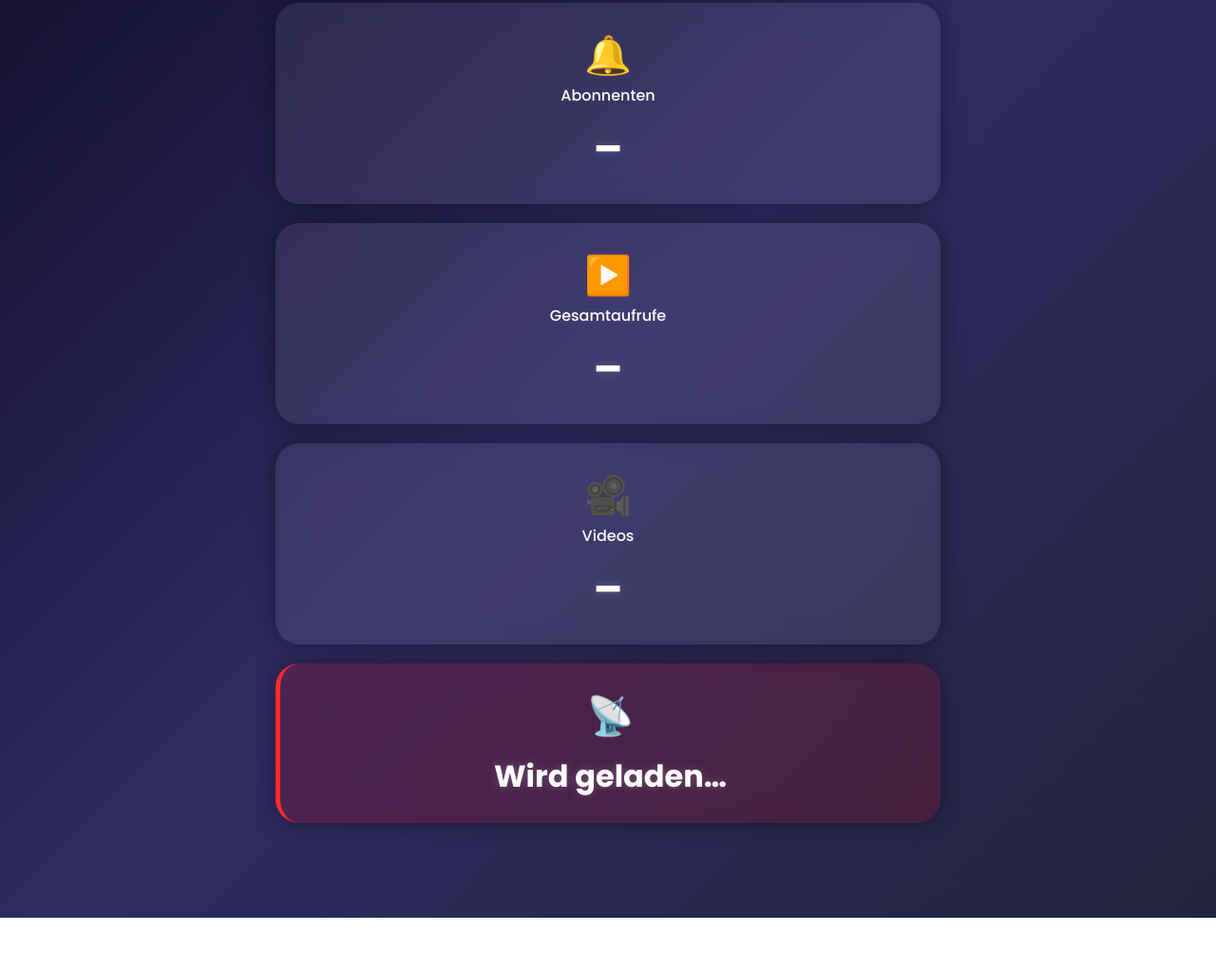
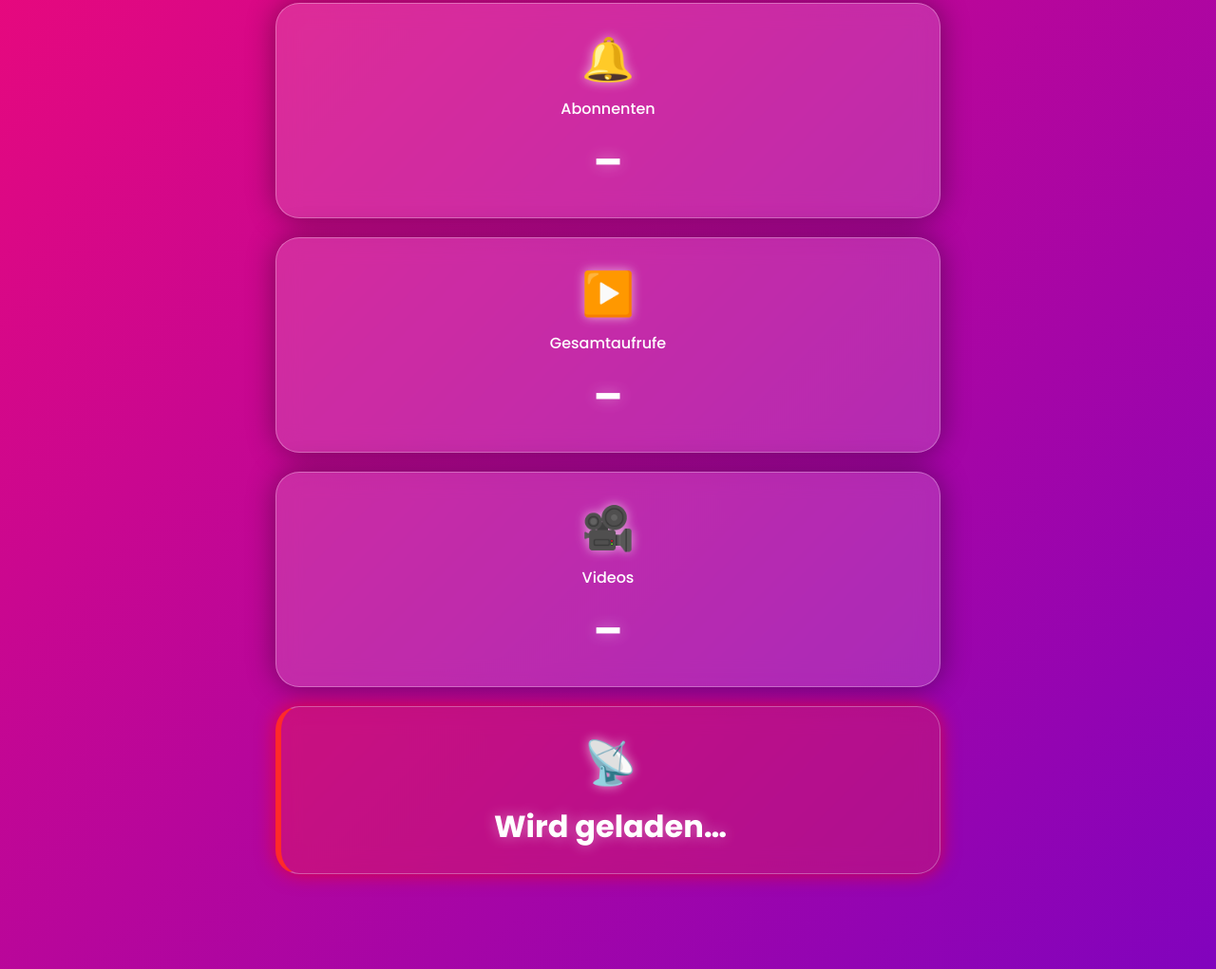
Before and after one commit to Bobi394/YouTubeRahhrrr, a plain HTML site: page index.html in a window 1280 px wide. Shown: the part 206-1227 px from the top of the page at 95% size. Before the commit the page ends 1173 px from the top, so only its background shows below. Drawn offline with Linux system fonts and the light colour scheme; no server answers.

Commit message:
index.html aktualisieren

```diff
--- a/index.html
+++ b/index.html
@@ -3,15 +3,24 @@
 <head>
 <meta charset="UTF-8">
 <title>Energie_TV – Dashboard</title>
+
 <style>
     @import url('https://fonts.googleapis.com/css2?family=Poppins:wght@300;500;700&display=swap');
 
     body {
         font-family: 'Poppins', sans-serif;
-        background: linear-gradient(135deg, #0f0c29, #302b63, #24243e);
+        background: linear-gradient(135deg, #ff6a00, #ee0979, #4a00e0);
+        background-size: 300% 300%;
+        animation: bgMove 12s ease infinite;
         margin: 0;
         padding: 0;
         color: #fff;
+    }
+
+    @keyframes bgMove {
+        0% { background-position: 0% 50%; }
+        50% { background-position: 100% 50%; }
+        100% { background-position: 0% 50%; }
     }
 
     .container {
@@ -25,29 +34,37 @@
         font-size: 3em;
         margin-bottom: 25px;
         font-weight: 700;
-        text-shadow: 0 0 20px rgba(255,255,255,0.3);
+        text-shadow: 0 0 25px rgba(255,255,255,0.4);
     }
 
     .card {
-        background: rgba(255,255,255,0.08);
+        background: rgba(255,255,255,0.15);
         padding: 25px;
         margin: 20px 0;
         border-radius: 25px;
-        backdrop-filter: blur(14px);
-        box-shadow: 0 0 25px rgba(0,0,0,0.4);
-        transition: transform 0.3s, box-shadow 0.3s;
+        backdrop-filter: blur(12px);
+        box-shadow: 0 0 30px rgba(0,0,0,0.4);
+        transition: transform 0.3s, box-shadow 0.3s, background 0.3s;
+        border: 1px solid rgba(255,255,255,0.3);
     }
 
     .card:hover {
-        transform: translateY(-5px);
-        box-shadow: 0 0 35px rgba(255,255,255,0.2);
+        transform: translateY(-6px);
+        box-shadow: 0 0 40px rgba(255,255,255,0.5);
+        background: rgba(255,255,255,0.2);
+    }
+
+    .emoji {
+        font-size: 2.8em;
+        margin-bottom: 6px;
+        filter: drop-shadow(0 0 6px rgba(255,255,255,0.6));
     }
 
     .value {
         font-size: 2.8em;
         font-weight: 700;
         margin-top: 10px;
-        text-shadow: 0 0 10px rgba(255,255,255,0.2);
+        text-shadow: 0 0 15px rgba(255,255,255,0.4);
         animation: fadein 1.2s ease-out;
     }
 
@@ -56,37 +73,34 @@
         to { opacity: 1; transform: scale(1); }
     }
 
-    .emoji {
-        font-size: 2.5em;
-    }
-
-    /* Livestream Card */
+    /* LIVESTREAM CARD */
     .live-card {
-        background: rgba(255,0,0,0.15);
-        border-left: 5px solid #ff2a2a;
+        background: rgba(255, 50, 50, 0.25);
+        border-left: 6px solid #ff2a2a;
+        box-shadow: 0 0 20px rgba(255,0,0,0.6);
     }
 
     .live-btn {
         display: inline-block;
         margin-top: 15px;
         padding: 12px 25px;
-        background: #ff2a2a;
+        background: linear-gradient(135deg, #ff2a2a, #ff6a00);
         color: #fff;
         border-radius: 12px;
         text-decoration: none;
         font-weight: 600;
         font-size: 1.1em;
-        box-shadow: 0 0 12px rgba(255,0,0,0.4);
+        box-shadow: 0 0 15px rgba(255,80,0,0.5);
         transition: 0.2s;
     }
 
     .live-btn:hover {
-        transform: scale(1.05);
-        box-shadow: 0 0 18px rgba(255,0,0,0.7);
+        transform: scale(1.07);
+        box-shadow: 0 0 22px rgba(255,80,0,0.8);
     }
-
 </style>
 </head>
+
 <body>
 
 <div class="container">
@@ -110,13 +124,12 @@
         <div id="videos" class="value">–</div>
     </div>
 
-    <!-- LIVESTREAM CARD -->
+    <!-- LIVESTREAM -->
     <div id="liveCard" class="card live-card">
         <div class="emoji" id="liveIcon">📡</div>
         <div id="liveStatus" class="value" style="font-size:2em;">Wird geladen…</div>
         <div id="liveLink"></div>
     </div>
-
 </div>
 
 <script>
@@ -131,8 +144,10 @@
 
                 document.getElementById("subs").textContent =
                     parseInt(stats.subscriberCount).toLocaleString();
+
                 document.getElementById("views").textContent =
                     parseInt(stats.viewCount).toLocaleString();
+
                 document.getElementById("videos").textContent =
                     parseInt(stats.videoCount).toLocaleString();
             });
@@ -147,14 +162,12 @@
                 const link = document.getElementById("liveLink");
 
                 if (data.items.length > 0) {
-                    // LIVE
                     const videoId = data.items[0].id.videoId;
 
                     status.textContent = "🔴 Du bist LIVE!";
                     icon.textContent = "🔥";
                     link.innerHTML = `<a class="live-btn" href="https://youtube.com/watch?v=${videoId}" target="_blank">Zum Livestream</a>`;
                 } else {
-                    // NICHT LIVE
                     status.textContent = "⚫ Zurzeit nicht live";
                     icon.textContent = "📡";
                     link.innerHTML = "";
```
